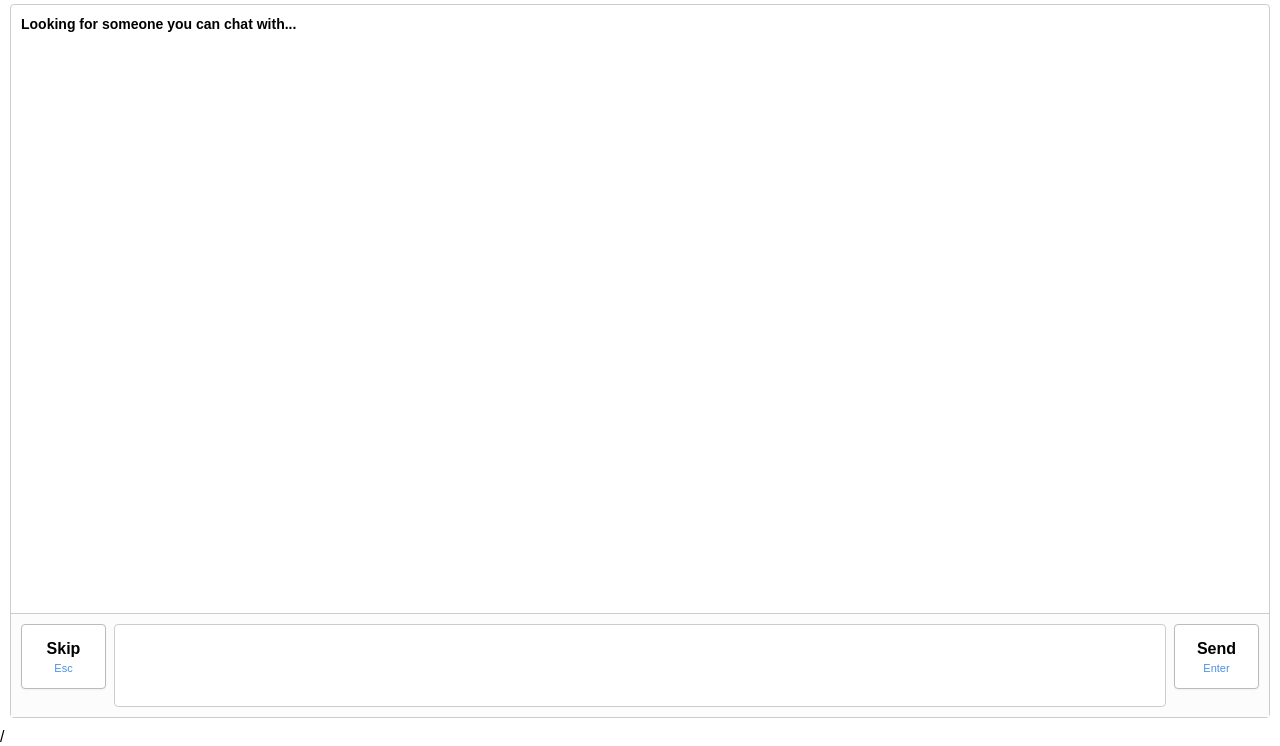
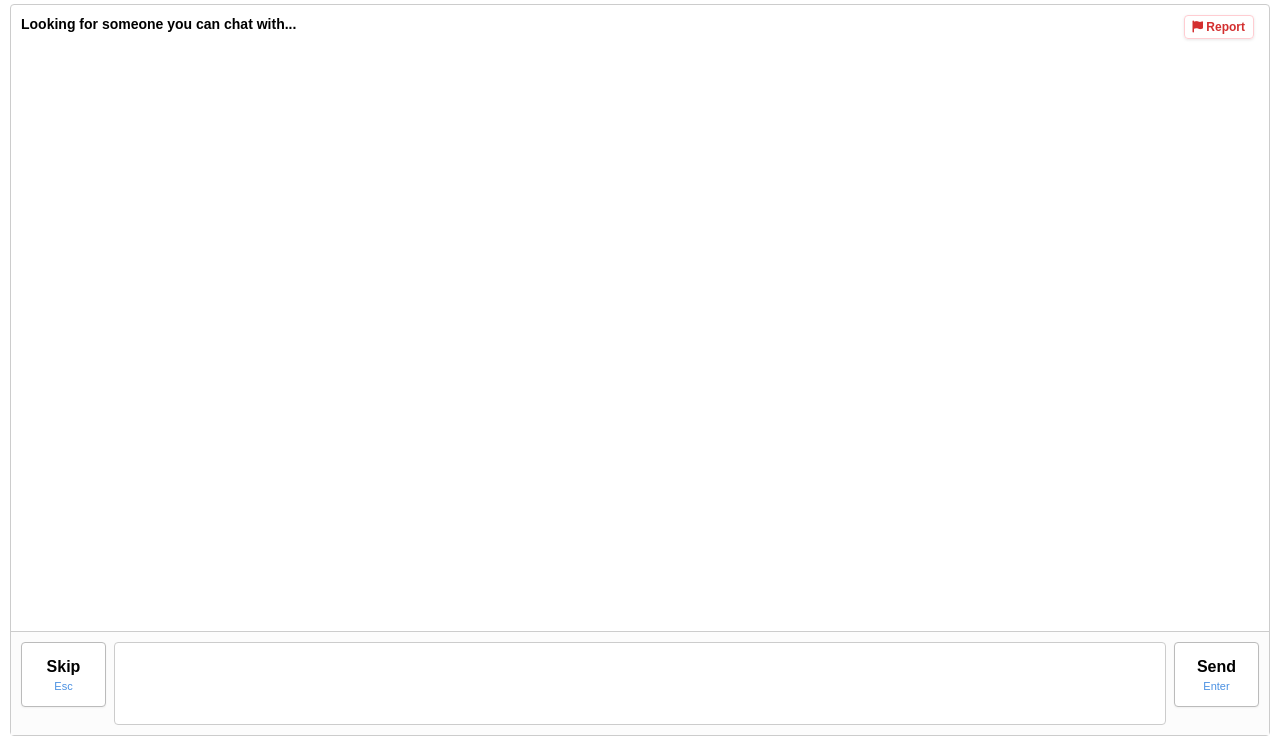
Before and after one commit to dxrrhvm/projet-inte, a website: page public/text.html in a window 1280 px wide. Shown: the part 54-800 px from the top of the page. Drawn offline with Linux system fonts and the light colour scheme; no server answers.

Commit message:
report btn + ad space

```diff
--- a/public/css/chat.css
+++ b/public/css/chat.css
@@ -175,3 +175,58 @@ main {
 .chat-input:focus {
     border-color: #999;
 }
+
+/* --- LAYOUT CHAT + PUBS --- */
+.chat-content-wrapper {
+    display: flex;
+    flex: 1; /* Prend l'espace vertical disponible entre le haut et l'input */
+    overflow: hidden;
+}
+
+.chat-log-container {
+    flex: 1; /* Le chat prend tout l'espace à gauche de la pub */
+    position: relative; /* TRÈS IMPORTANT : Garde le bouton Report bloqué dans ce cadre */
+    display: flex;
+    flex-direction: column;
+}
+
+/* --- ZONE DE PUB INVISIBLE PAR DÉFAUT --- */
+.ad-frame {
+    background-color: transparent;
+    /* On ne met NI largeur, NI bordure ici ! */
+}
+
+.ad-frame:not(:empty) {
+    width: 160px;
+    border-left: 1px solid #ccc;
+}
+
+/* Cache la pub sur les téléphones pour ne pas écraser le chat */
+@media (max-width: 768px) {
+    .ad-frame {
+        display: none !important;
+    }
+}
+
+/* --- BOUTON REPORT FLOTTANT --- */
+.report-btn-top {
+    position: absolute;
+    top: 10px;
+    right: 15px;
+    background-color: rgba(255, 255, 255, 0.9); /* Fond blanc légèrement transparent */
+    color: #d32f2f;
+    border: 1px solid #ffcdd2;
+    border-radius: 4px;
+    padding: 4px 8px;
+    font-size: 12px;
+    font-weight: bold;
+    cursor: pointer;
+    z-index: 10; /* Le garde par-dessus les messages du chat */
+    box-shadow: 0 1px 3px rgba(0,0,0,0.1);
+    transition: all 0.2s ease;
+}
+
+.report-btn-top:hover {
+    background-color: #d32f2f;
+    color: #fff;
+}
--- a/public/css/style.css
+++ b/public/css/style.css
@@ -367,3 +367,59 @@ footer {
     background: #fff;
     border-color: #999;
 }
+
+
+/* --- LAYOUT CHAT + PUBS --- */
+.chat-content-wrapper {
+    display: flex;
+    flex: 1; /* Prend l'espace vertical disponible entre le haut et l'input */
+    overflow: hidden;
+}
+
+.chat-log-container {
+    flex: 1; /* Le chat prend tout l'espace à gauche de la pub */
+    position: relative; /* TRÈS IMPORTANT : Garde le bouton Report bloqué dans ce cadre */
+    display: flex;
+    flex-direction: column;
+}
+
+/* --- ZONE DE PUB INVISIBLE PAR DÉFAUT --- */
+.ad-frame {
+    background-color: transparent;
+    /* On ne met NI largeur, NI bordure ici ! */
+}
+
+.ad-frame:not(:empty) {
+    width: 160px;
+    border-left: 1px solid #ccc;
+}
+
+/* Cache la pub sur les téléphones pour ne pas écraser le chat */
+@media (max-width: 768px) {
+    .ad-frame {
+        display: none !important;
+    }
+}
+
+/* --- BOUTON REPORT FLOTTANT --- */
+.report-btn-top {
+    position: absolute;
+    top: 10px;
+    right: 15px;
+    background-color: rgba(255, 255, 255, 0.9); /* Fond blanc légèrement transparent */
+    color: #d32f2f;
+    border: 1px solid #ffcdd2;
+    border-radius: 4px;
+    padding: 4px 8px;
+    font-size: 12px;
+    font-weight: bold;
+    cursor: pointer;
+    z-index: 10; /* Le garde par-dessus les messages du chat */
+    box-shadow: 0 1px 3px rgba(0,0,0,0.1);
+    transition: all 0.2s ease;
+}
+
+.report-btn-top:hover {
+    background-color: #d32f2f;
+    color: #fff;
+}
--- a/public/text.html
+++ b/public/text.html
@@ -20,8 +20,24 @@
 
 <main>
     <div class="chat-column">
-        <div class="chat-log">
-            <div class="system-msg">You're now chatting with a random stranger.</div>
+
+        <div class="chat-content-wrapper">
+
+            <div class="chat-log-container">
+
+
+                <div class="chat-log">
+                    <div class="system-msg">You're now chatting with a random stranger.</div>
+                </div>
+
+                     <button id="report-btn" class="report-btn-top" title="Signaler l'utilisateur">
+                    <i class="fa-solid fa-flag"></i> Report
+                </button>
+
+            </div>
+
+            <div class="ad-frame" id="ad-space"></div>
+
         </div>
 
         <div class="input-area">
@@ -35,7 +51,7 @@
 <script src="https://www.gstatic.com/firebasejs/9.6.1/firebase-app-compat.js"></script>
 <script src="https://www.gstatic.com/firebasejs/9.6.1/firebase-firestore-compat.js"></script>
 
-<script src="js/text.js" defer></script>/
+<script src="js/text.js" defer></script>
 
 </body>
 </html>
```
Also changed, not shown: functions/index.js (+23 -20 lines), public/chat.html (+15 -2 lines).
